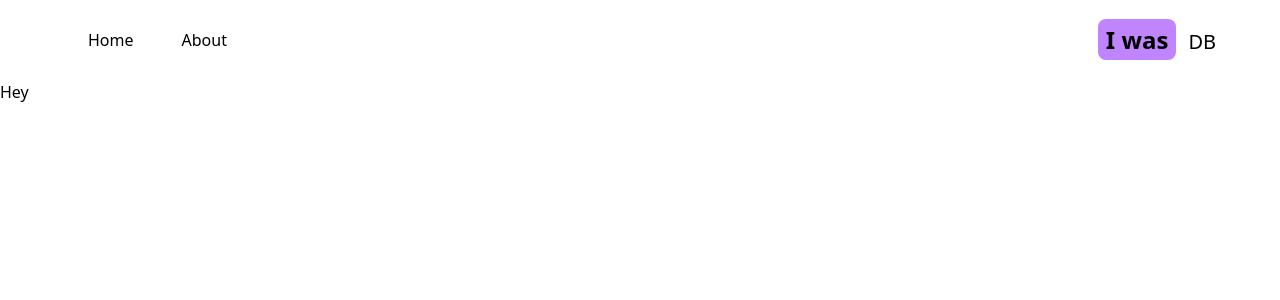
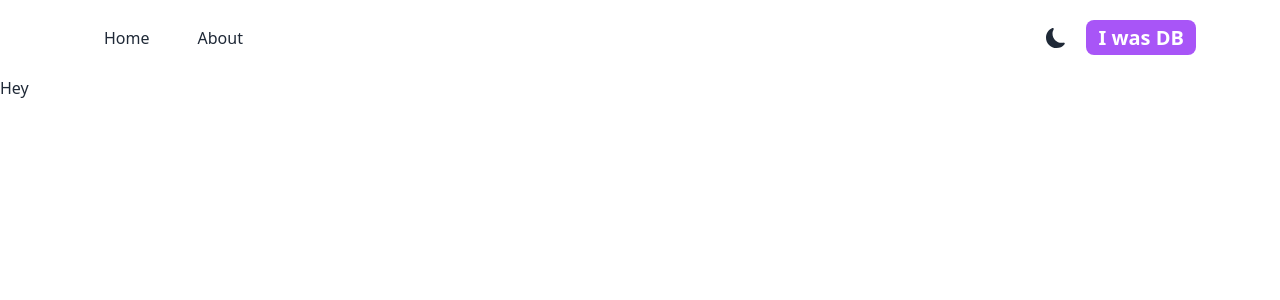
Before and after one commit to arey-pranay/i-was-db, a Next.js app: page / in a window 1280 px wide. Shown: the top 300 px of the page. Built offline with nearby package versions, Linux system fonts and the light colour scheme.

Commit message:
Dark Mode Added

```diff
--- a/package.json
+++ b/package.json
@@ -13,6 +13,7 @@
     "eslint": "8.50.0",
     "eslint-config-next": "13.5.4",
     "next": "13.5.4",
+    "next-themes": "^0.2.1",
     "react": "18.2.0",
     "react-dom": "18.2.0",
     "react-icons": "^4.11.0"
--- /dev/null
+++ b/src/app/Provider.jsx
@@ -0,0 +1,12 @@
+"use client";
+import React from "react";
+import { ThemeProvider } from "next-themes";
+export default function Provider({ children }) {
+  return (
+    <ThemeProvider enableSystem={true} attribute="class">
+      <div className="dark:bg-gray-800 dark:text-purple-100 text-gray-800 transition-colors duration-300 min-h-screen select-none">
+        {children}
+      </div>
+    </ThemeProvider>
+  );
+}
--- a/src/app/layout.jsx
+++ b/src/app/layout.jsx
@@ -1,11 +1,14 @@
 import Header from "@/components/Header";
 import "./globals.css";
+import Provider from "./Provider";
 export default function RootLayout({ children }) {
   return (
     <html lang="en">
       <body>
-        <Header />
-        {children}
+        <Provider>
+          <Header />
+          {children}
+        </Provider>
       </body>
     </html>
   );
--- /dev/null
+++ b/src/components/DarkModeSwitch.jsx
@@ -0,0 +1,25 @@
+"use client";
+import React, { useEffect, useState } from "react";
+import { MdLightMode } from "react-icons/md";
+import { BsFillMoonFill } from "react-icons/bs";
+import { useTheme } from "next-themes";
+const DarkModeSwitch = () => {
+  const { systemTheme, theme, setTheme } = useTheme();
+  const currentTheme = theme === "system" ? systemTheme : theme;
+  const [mounted, setMounted] = useState(false);
+  useEffect(() => {
+    setMounted(true);
+  }, []);
+  return (
+    <div className="text-xl cursor-pointer hover:text-purple-700">
+      {mounted &&
+        (currentTheme === "dark" ? (
+          <MdLightMode onClick={() => setTheme("light")} />
+        ) : (
+          <BsFillMoonFill onClick={() => setTheme("dark")} />
+        ))}
+    </div>
+  );
+};
+
+export default DarkModeSwitch;
--- a/src/components/Header.jsx
+++ b/src/components/Header.jsx
@@ -3,23 +3,26 @@ import MenuItem from "./MenuItem";
 import { AiFillHome } from "react-icons/ai";
 import { BsFillInfoCircleFill } from "react-icons/bs";
 import Link from "next/link";
+import DarkModeSwitch from "./DarkModeSwitch";
 const Header = () => {
   return (
-    <div className="flex justify-between max-w-6xl sm:mx-auto items-center py-6">
+    <div className="flex justify-between max-w-6xl sm:mx-auto items-center py-6 px-4">
       <div className="flex">
         <MenuItem title="Home" address="/" Icon={AiFillHome} />
         <MenuItem title="About" address="/about" Icon={BsFillInfoCircleFill} />
       </div>
+      <div className="flex items-center space-x-5">
+        <DarkModeSwitch />
+        <Link href="/">
+          <h2 className="text-xl">
+            <span className=" font-bold bg-purple-500 text-white py-1 px-3 mr-1 rounded-lg">
+              <span className="text-xl inline sm:hidden">iWdb</span>
 
-      <Link href="/">
-        <h2 className="text-2xl">
-          <span className=" font-bold bg-purple-400 py-1 px-2 mr-3 rounded-lg">
-            I was
-          </span>
-
-          <span className="text-xl hidden sm:inline">DB</span>
-        </h2>
-      </Link>
+              <span className="text-xl hidden sm:inline">I was DB</span>
+            </span>
+          </h2>
+        </Link>
+      </div>
     </div>
   );
 };
--- a/tailwind.config.js
+++ b/tailwind.config.js
@@ -8,4 +8,5 @@ module.exports = {
     extend: {},
   },
   plugins: [],
+  darkMode: "class",
 };
```
Also changed, not shown: notess.txt, 1 other file (tests, documents, lock files or other folders).
